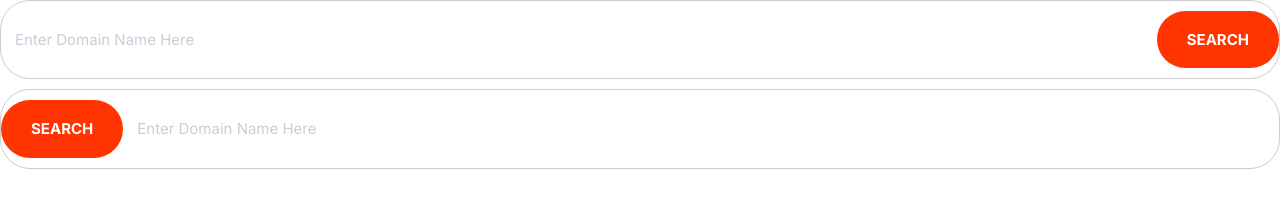
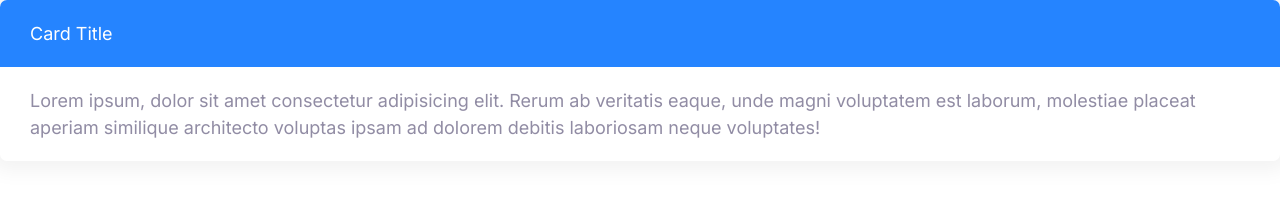
Before and after one commit to PaleBlueDot1990/Moshify, a plain HTML site: page index.html in a window 1280 px wide. Drawn offline with Linux system fonts and the light colour scheme.

Commit message:
Made the cards component.

```diff
--- a/css/styles.css
+++ b/css/styles.css
@@ -277,3 +277,24 @@ a {
 .input-group .input {
     margin: 4px;
 }
+
+/* Cards */
+.card {
+    border-radius: 7px;
+    box-shadow: 0 0 20px 10px #f3f3f3;
+    overflow: hidden;
+}
+
+.card__header, .card__body {
+    padding: 2rem 3rem;
+}
+
+.card--primary .card__header {
+    background: var(--color-primary);
+    color: #fff;
+}
+
+.card--secondary .card__header {
+    background: var(--color-secondary);
+    color: #fff;
+}
--- a/index.html
+++ b/index.html
@@ -14,13 +14,16 @@
     <link rel="stylesheet" href="css/styles.css" />
   </head>
   <body>
-    <div class="input-group">
-      <input type="text" class="input" placeholder="Enter Domain Name Here" />
-      <button class="btn btn--accent">Search</button>
-    </div>
-    <div class="input-group">
-      <button class="btn btn--accent">Search</button>
-      <input type="text" class="input" placeholder="Enter Domain Name Here" />
+    <div>
+      <div class="card card--primary">
+        <header class="card__header">Card Title</header>
+        <div class="card__body">
+          Lorem ipsum, dolor sit amet consectetur adipisicing elit. Rerum ab
+          veritatis eaque, unde magni voluptatem est laborum, molestiae placeat
+          aperiam similique architecto voluptas ipsam ad dolorem debitis
+          laboriosam neque voluptates!
+        </div>
+      </div>
     </div>
   </body>
 </html>
```
Also changed, not shown: component/cards.html (added, +11 -0 lines).
